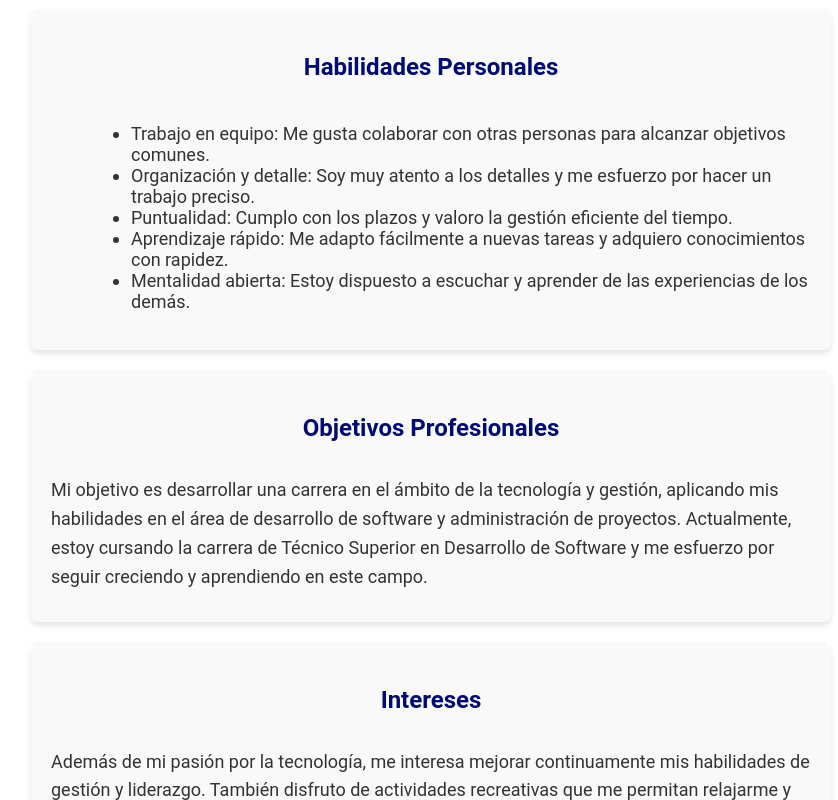
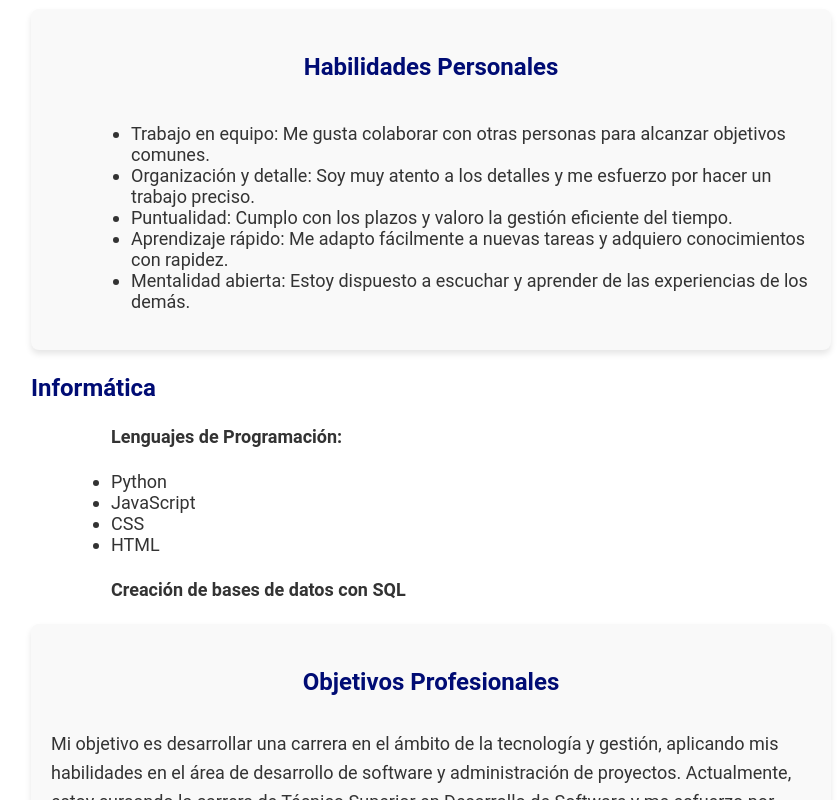
Before and after one commit to AlejoPinatti/Curriculum, a plain HTML site: page sobre-mi.html in a window 1280 px wide. Shown: the part 381-1181 px from the top of the page, without its empty margins (209-1047 px from the left). Drawn offline with Linux system fonts and the light colour scheme.

Commit message:
actualizado

```diff
--- a/sobre-mi.html
+++ b/sobre-mi.html
@@ -32,7 +32,21 @@
                 <li>Puntualidad: Cumplo con los plazos y valoro la gestión eficiente del tiempo.</li>
                 <li>Aprendizaje rápido: Me adapto fácilmente a nuevas tareas y adquiero conocimientos con rapidez.</li>
                 <li>Mentalidad abierta: Estoy dispuesto a escuchar y aprender de las experiencias de los demás.</li>
+
+
             </ul>
+        </div>
+        <div class="informatica">
+            <h3>Informática</h3>
+        <ul>
+            <h4> Lenguajes de Programación: </h4>
+            <li>Python</li>
+            <li>JavaScript</li>
+            <li>CSS</li>
+            <li>HTML</li>
+
+            <h4> Creación de bases de datos con SQL</h4>
+        </ul>
         </div>
 
         <!-- Contenedor del título y párrafo -->
```
Also changed, not shown: css/datos-personales.css (+4 -4 lines), datos-personales.html (+1 -1 lines), 2 other files.
